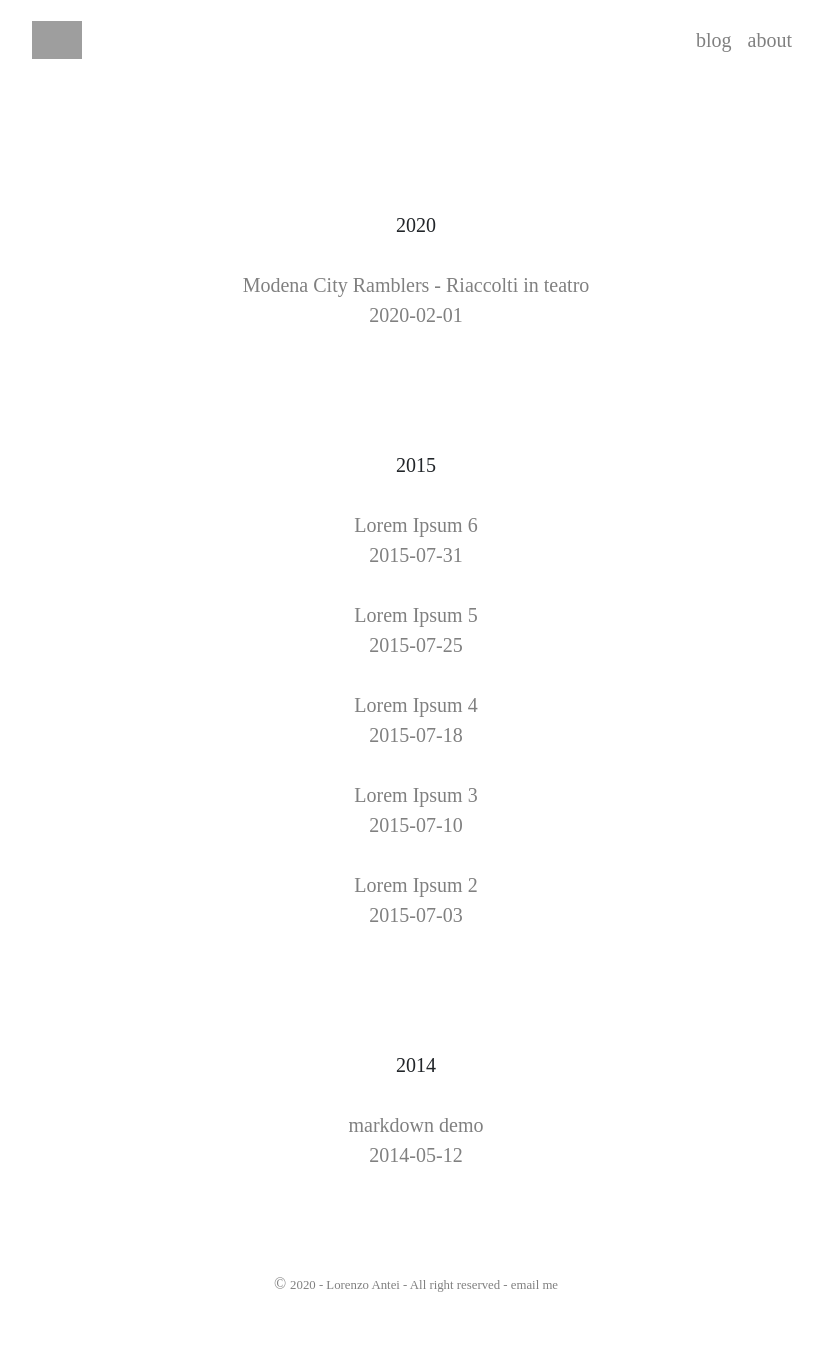
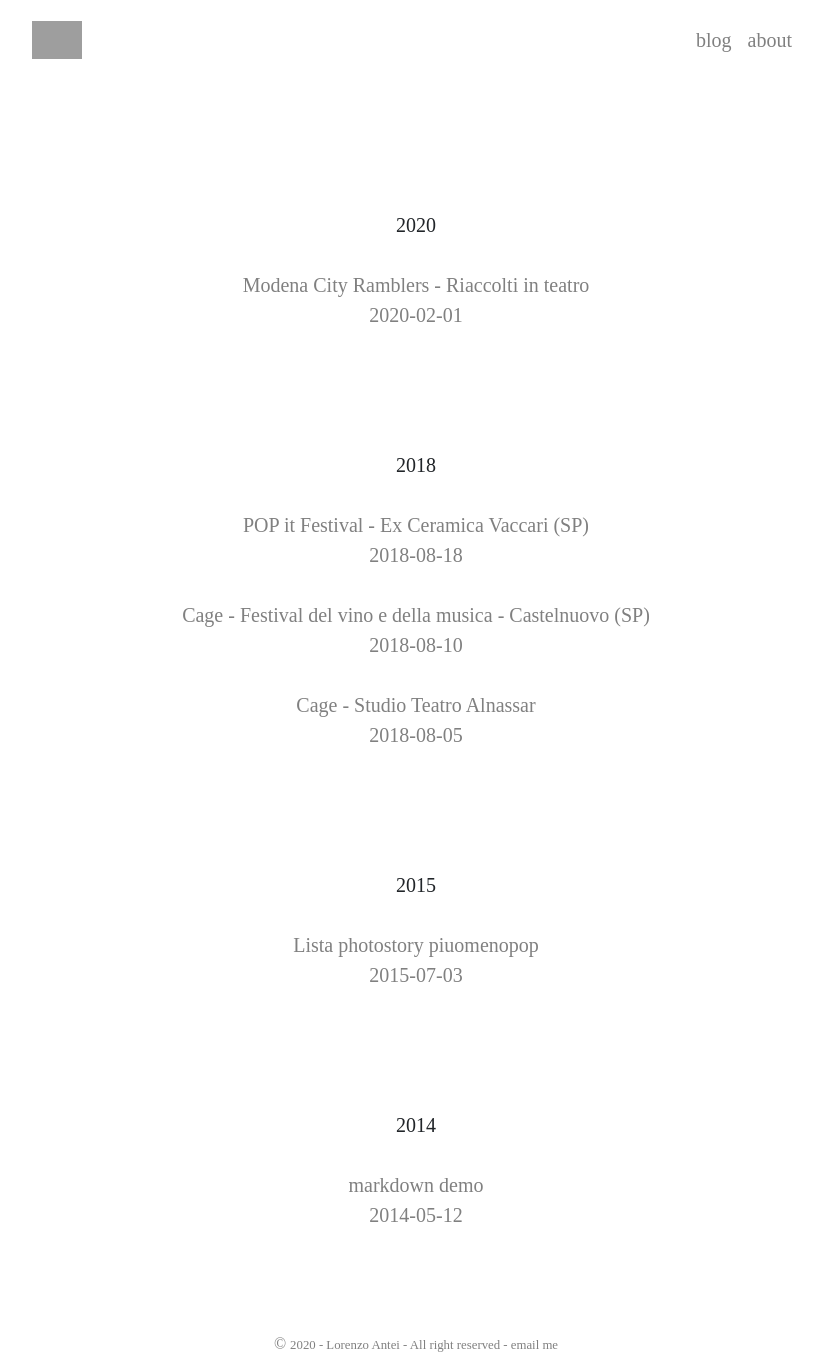
Before and after one commit to lorenzoantei/lorenzoantei_blog1, a Jekyll site: the page docs/blog.html, which Jekyll copies as it is, in a window 1280 px wide. Shown: the whole page, without its empty margins (224-1047 px from the left). Built offline with Jekyll 4.4.1, drawn with Linux system fonts in a browser that asks for light colours; comment, search, counter and statistics services are not loaded; before the commit the page ends 1296 px from its top, so only the background shows below that; grey boxes are pictures that could not be loaded.

Commit message:
Add old piuomenopop articles && remove lorem ipsum

```diff
--- a/docs/about.html
+++ b/docs/about.html
@@ -15,9 +15,9 @@
 <meta property="og:url" content="http://localhost:1111/about" />
 <meta property="og:site_name" content="Lorenzo Antei" />
 <meta property="og:type" content="article" />
-<meta property="article:published_time" content="2020-02-04T20:10:55+01:00" />
+<meta property="article:published_time" content="2020-02-04T21:51:19+01:00" />
 <script type="application/ld+json">
-{"@type":"BlogPosting","url":"http://localhost:1111/about","headline":"About","dateModified":"2020-02-04T20:10:55+01:00","datePublished":"2020-02-04T20:10:55+01:00","mainEntityOfPage":{"@type":"WebPage","@id":"http://localhost:1111/about"},"description":"Ultra - Super fast Jekyll theme","@context":"https://schema.org"}</script>
+{"@type":"BlogPosting","url":"http://localhost:1111/about","headline":"About","dateModified":"2020-02-04T21:51:19+01:00","datePublished":"2020-02-04T21:51:19+01:00","mainEntityOfPage":{"@type":"WebPage","@id":"http://localhost:1111/about"},"description":"Ultra - Super fast Jekyll theme","@context":"https://schema.org"}</script>
 <!-- End Jekyll SEO tag -->
 
   <link rel="shortcut icon" href="/assets/logo/logo-dark.ico">
--- a/docs/blog.html
+++ b/docs/blog.html
@@ -13,9 +13,9 @@
 <meta property="og:url" content="http://localhost:1111/blog" />
 <meta property="og:site_name" content="Lorenzo Antei" />
 <meta property="og:type" content="article" />
-<meta property="article:published_time" content="2020-02-04T20:10:55+01:00" />
+<meta property="article:published_time" content="2020-02-04T21:51:19+01:00" />
 <script type="application/ld+json">
-{"@type":"BlogPosting","url":"http://localhost:1111/blog","headline":"blog","dateModified":"2020-02-04T20:10:55+01:00","datePublished":"2020-02-04T20:10:55+01:00","mainEntityOfPage":{"@type":"WebPage","@id":"http://localhost:1111/blog"},"@context":"https://schema.org"}</script>
+{"@type":"BlogPosting","url":"http://localhost:1111/blog","headline":"blog","dateModified":"2020-02-04T21:51:19+01:00","datePublished":"2020-02-04T21:51:19+01:00","mainEntityOfPage":{"@type":"WebPage","@id":"http://localhost:1111/blog"},"@context":"https://schema.org"}</script>
 <!-- End Jekyll SEO tag -->
 
   <link rel="shortcut icon" href="/assets/logo/logo-dark.ico">
@@ -113,8 +113,8 @@
 
 
       <br>
-      <div id="y2015" style="text-align: center">
-        2015
+      <div id="y2018" style="text-align: center">
+        2018
 
       </div>
 <br>
@@ -123,13 +123,13 @@
 
   <article role="article">
       <div style="text-align: center">
-      <a href="/2015/07/31/lorem-ipsum-6">
+      <a href="/2018/08/18/pop-it-vaccari">
 
-            Lorem Ipsum 6
+            POP it Festival - Ex Ceramica Vaccari (SP)
 <br>
 
 
-        <time class="date" datetime="2015-07-31T00:00:00+02:00"> 2015-07-31 </time>
+        <time class="date" datetime="2018-08-18T00:00:00+02:00"> 2018-08-18 </time>
       </a>
       <br>
       <br>
@@ -145,13 +145,13 @@
 
   <article role="article">
       <div style="text-align: center">
-      <a href="/2015/07/25/lorem-ipsum-5">
+      <a href="/2018/08/10/cage-vino-musica">
 
-            Lorem Ipsum 5
+            Cage - Festival del vino e della musica - Castelnuovo (SP)
 <br>
 
 
-        <time class="date" datetime="2015-07-25T00:00:00+02:00"> 2015-07-25 </time>
+        <time class="date" datetime="2018-08-10T00:00:00+02:00"> 2018-08-10 </time>
       </a>
       <br>
       <br>
@@ -167,13 +167,13 @@
 
   <article role="article">
       <div style="text-align: center">
-      <a href="/2015/07/18/lorem-ipsum-4">
+      <a href="/2018/08/05/cage-studio-alnassar">
 
-            Lorem Ipsum 4
+            Cage - Studio Teatro Alnassar
 <br>
 
 
-        <time class="date" datetime="2015-07-18T00:00:00+02:00"> 2015-07-18 </time>
+        <time class="date" datetime="2018-08-05T00:00:00+02:00"> 2018-08-05 </time>
       </a>
       <br>
       <br>
@@ -187,33 +187,24 @@
 
 
 
-  <article role="article">
-      <div style="text-align: center">
-      <a href="/2015/07/10/lorem-ipsum-3">
-
-            Lorem Ipsum 3
-<br>
+      <br>
+      <br>
 
 
-        <time class="date" datetime="2015-07-10T00:00:00+02:00"> 2015-07-10 </time>
-      </a>
       <br>
-      <br>
+      <div id="y2015" style="text-align: center">
+        2015
+
       </div>
-
-  </article>
-
-
-
-
+<br>
 
 
 
   <article role="article">
       <div style="text-align: center">
-      <a href="/2015/07/03/lorem-ipsum-2">
+      <a href="/2015/07/03/lista-photostory-piuomenopop">
 
-            Lorem Ipsum 2
+            Lista photostory piuomenopop
 <br>
 
 
--- a/docs/projects.html
+++ b/docs/projects.html
@@ -13,9 +13,9 @@
 <meta property="og:url" content="http://localhost:1111/projects" />
 <meta property="og:site_name" content="Lorenzo Antei" />
 <meta property="og:type" content="article" />
-<meta property="article:published_time" content="2020-02-04T20:10:55+01:00" />
+<meta property="article:published_time" content="2020-02-04T21:51:19+01:00" />
 <script type="application/ld+json">
-{"@type":"BlogPosting","url":"http://localhost:1111/projects","headline":"Projects","dateModified":"2020-02-04T20:10:55+01:00","datePublished":"2020-02-04T20:10:55+01:00","mainEntityOfPage":{"@type":"WebPage","@id":"http://localhost:1111/projects"},"@context":"https://schema.org"}</script>
+{"@type":"BlogPosting","url":"http://localhost:1111/projects","headline":"Projects","dateModified":"2020-02-04T21:51:19+01:00","datePublished":"2020-02-04T21:51:19+01:00","mainEntityOfPage":{"@type":"WebPage","@id":"http://localhost:1111/projects"},"@context":"https://schema.org"}</script>
 <!-- End Jekyll SEO tag -->
 
   <link rel="shortcut icon" href="/assets/logo/logo-dark.ico">
```
Also changed, not shown: _posts/2015-07-03-lista-photostory-piuomenopop.md (+0 -6 lines), _posts/2015-07-10-lorem-ipsum-3.md (deleted, +0 -7 lines), _posts/2015-07-18-lorem-ipsum-4.md (deleted, +0 -7 lines), _posts/2015-07-25-lorem-ipsum-5.md (deleted, +0 -7 lines), _posts/2015-07-31-lorem-ipsum-6.md (deleted, +0 -7 lines), _posts/2018-08-05-cage-studio-alnassar.md (added, +11 -0 lines), _posts/2018-08-10-cage-vino-musica.md (added, +11 -0 lines), _posts/2018-08-18-pop-it-vaccari.md (added, +11 -0 lines), docs/atom.xml (+56 -29 lines), docs/sitemap.xml (+10 -14 lines), assets/media/images/posts/cage-alnassar.jpg (added), assets/media/images/posts/cage-vino.jpg (added), assets/media/images/posts/pop-it-vaccari.jpg (added).
